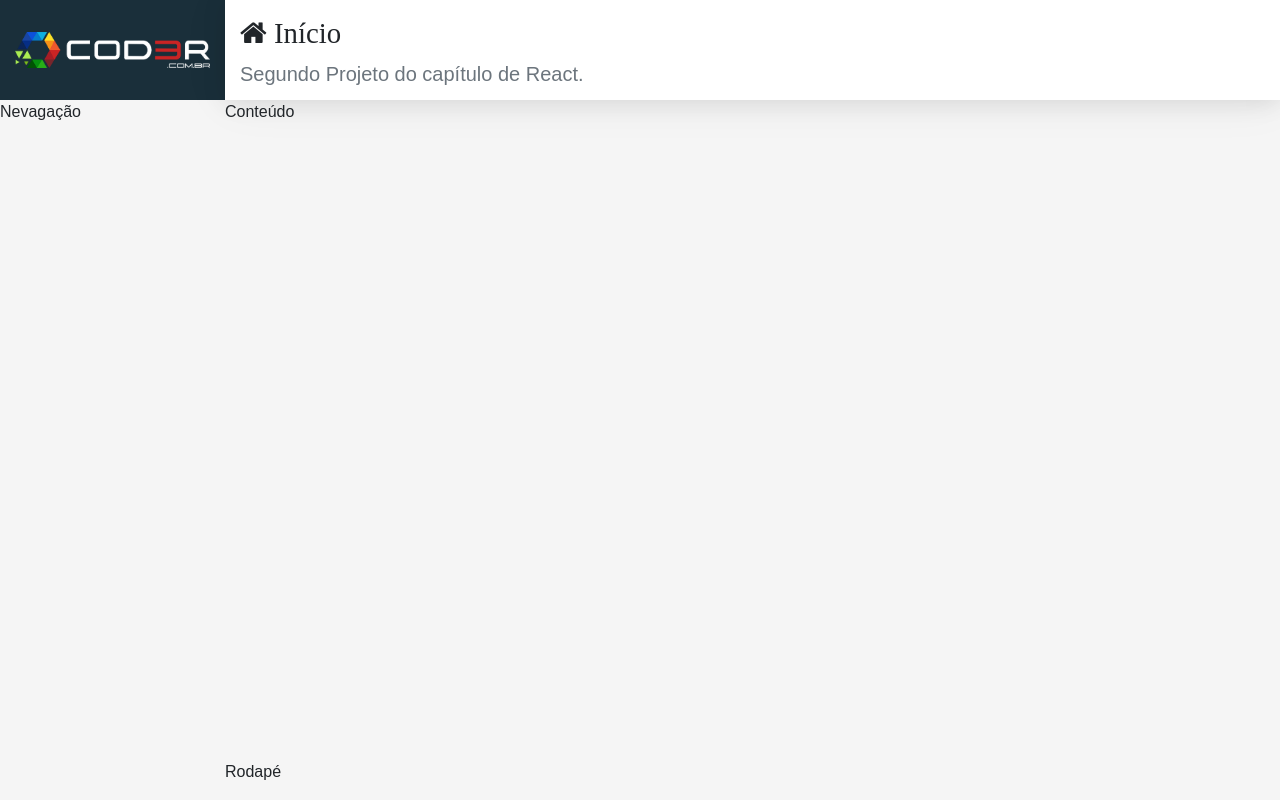
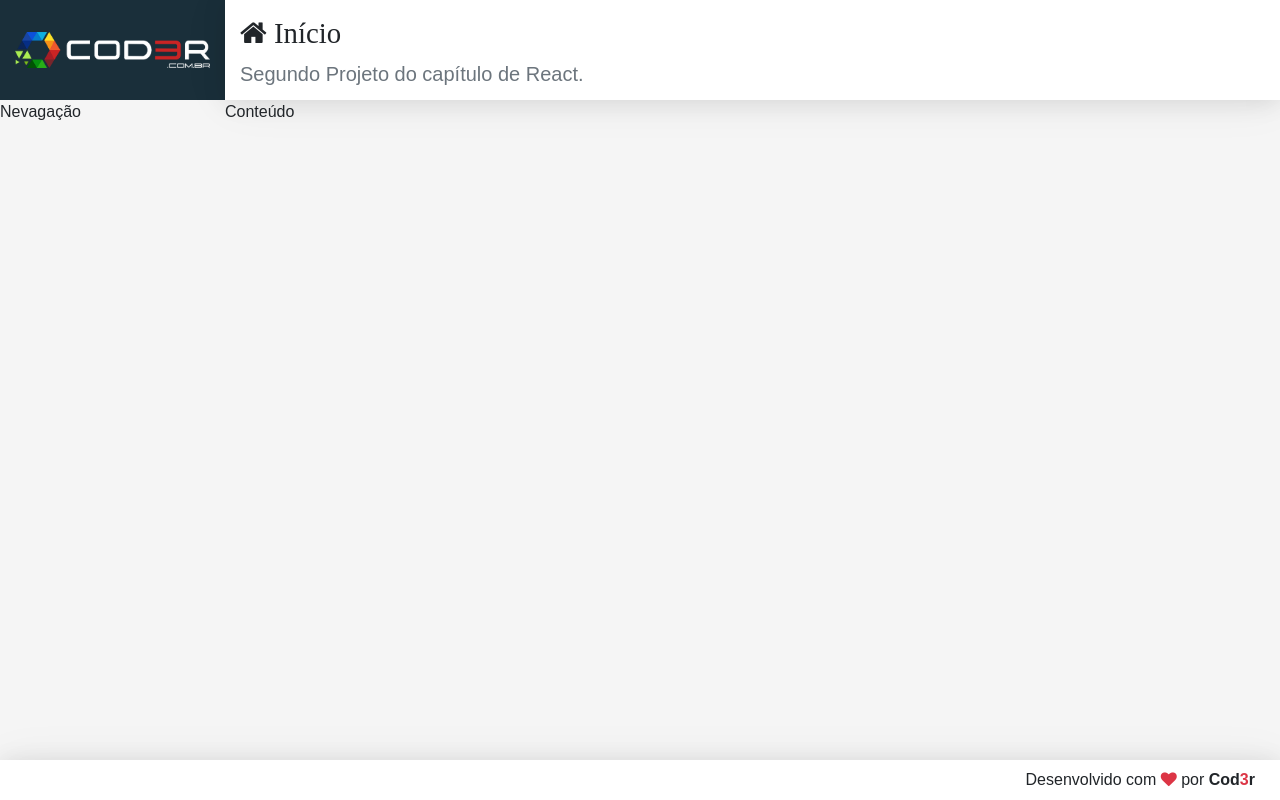
Before and after one commit to milkfrog/CursoWebCompletoJavaScript2019, a React (Create React App) app in the folder react/crud/frontend/: page / in a window 1280 px wide. Built offline with nearby package versions, Linux system fonts and the light colour scheme; the HTML template or start-up script is replaced by a standard one.

Commit message:
Add aula 370

```diff
--- a/react/crud/frontend/src/components/template/Footer.css
+++ b/react/crud/frontend/src/components/template/Footer.css
@@ -0,0 +1,8 @@
+footer.footer {
+    display: flex;
+    align-items: center;
+    justify-content: flex-end;
+    padding: 0 25px;
+    background-color: #FFF;
+    box-shadow: var(--shadow);
+}
--- a/react/crud/frontend/src/components/template/Footer.jsx
+++ b/react/crud/frontend/src/components/template/Footer.jsx
@@ -3,5 +3,8 @@
 
 export default props =>
     <footer className="footer">
-        Rodapé
+        <span>
+            Desenvolvido com <i className="fa fa-heart text-danger"></i> por
+            <strong> Cod<span className="text-danger">3</span>r</strong>
+        </span>
     </footer>
--- a/react/crud/frontend/src/main/App.css
+++ b/react/crud/frontend/src/main/App.css
@@ -26,7 +26,7 @@
     grid-template-areas:
         "logo header"
         "menu content"
-        "mednu footer";
+        "footer footer";
     height: 100vh;
     background-color: #F5F5F5;
 }
```
